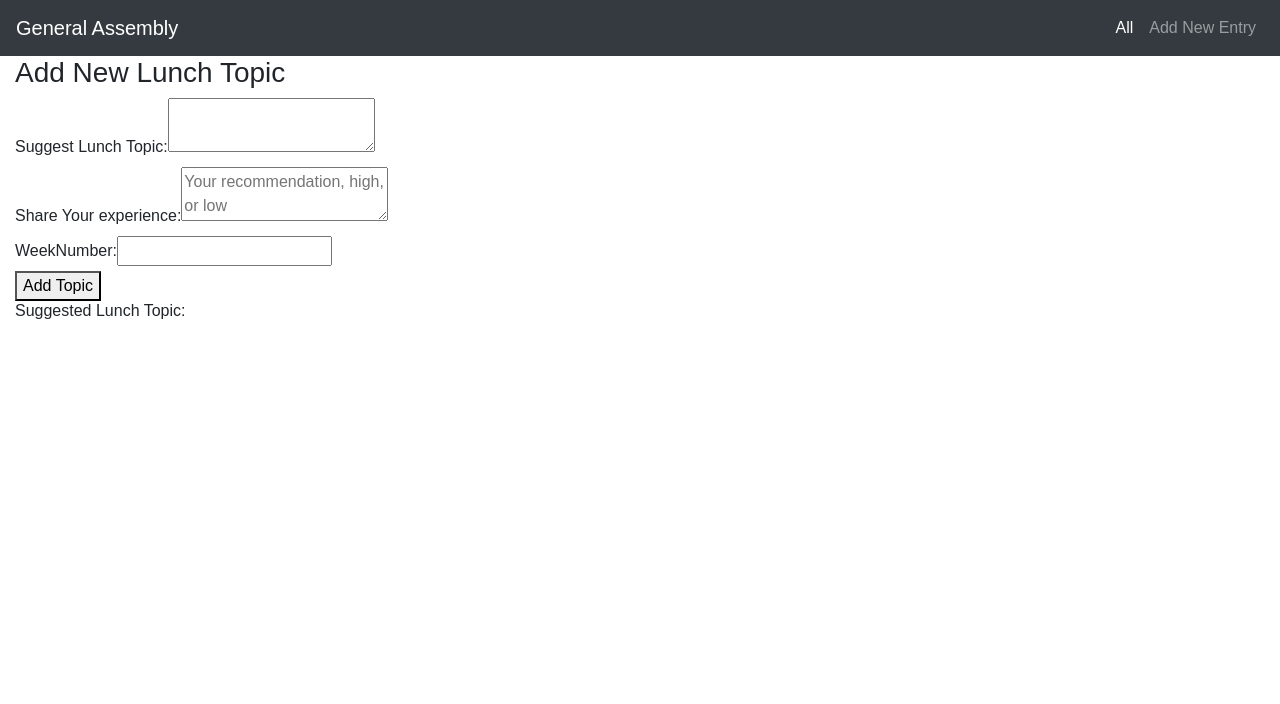
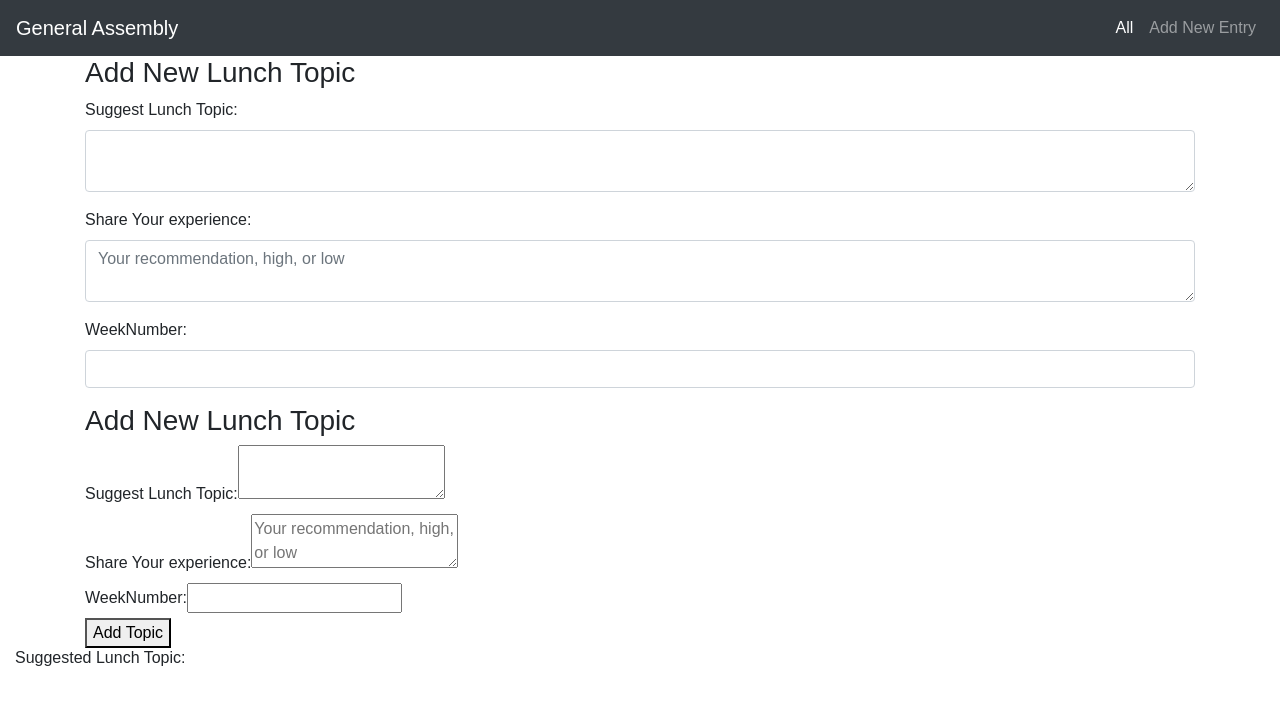
Before and after one commit to butterfly13/Project3-FrontEnd, a React (Create React App) app in the folder squad-diary/: page /newEntry in a window 1280 px wide. Shown: the top 704 px of the page. Built offline with nearby package versions, Linux system fonts and the light colour scheme; no server answers.

Commit message:
add bootstrap to NewTopic component

```diff
--- a/squad-diary/src/NewTopic/NewTopic.js
+++ b/squad-diary/src/NewTopic/NewTopic.js
@@ -79,7 +79,47 @@ class NewTopic extends Component {
   }
   render() {
     return (
-      <div>
+      <div className="container">
+           <h3>Add New Lunch Topic</h3>
+          <form>
+                <div className="form-group">
+                    <label>Suggest Lunch Topic:</label>
+                    <textarea
+                    name="newLunchTopic"
+                    value={this.state.value}
+                    onChange={this.handleChange}
+                    className="form-control"
+                  />{" "}
+
+                </div>
+                <div class="form-group">
+                    <label>Share Your experience:</label>
+                    <textarea
+                        name="newEntry"
+                        value={this.state.value}
+                        onChange={this.handleChange}
+                        placeholder="Your recommendation, high, or low "
+                        className="form-control"
+                    />{" "}
+
+                </div>
+                <div class="form-group">
+                        <label>WeekNumber:</label>
+                        {/* <input type="number" class="form-control" > */}
+                        <input
+                        type="number"
+                        name="weekNumber"
+                        value={this.state.value}
+                        onChange={this.handleChange}
+                        class="form-control"
+                        />{" "}
+                </div>
+
+
+            </form>
+
+
+        {/* Working content   */}
         <div className="addTopic">
           <h3>Add New Lunch Topic</h3>
           <form onSubmit={this.handleSubmit}>
```
